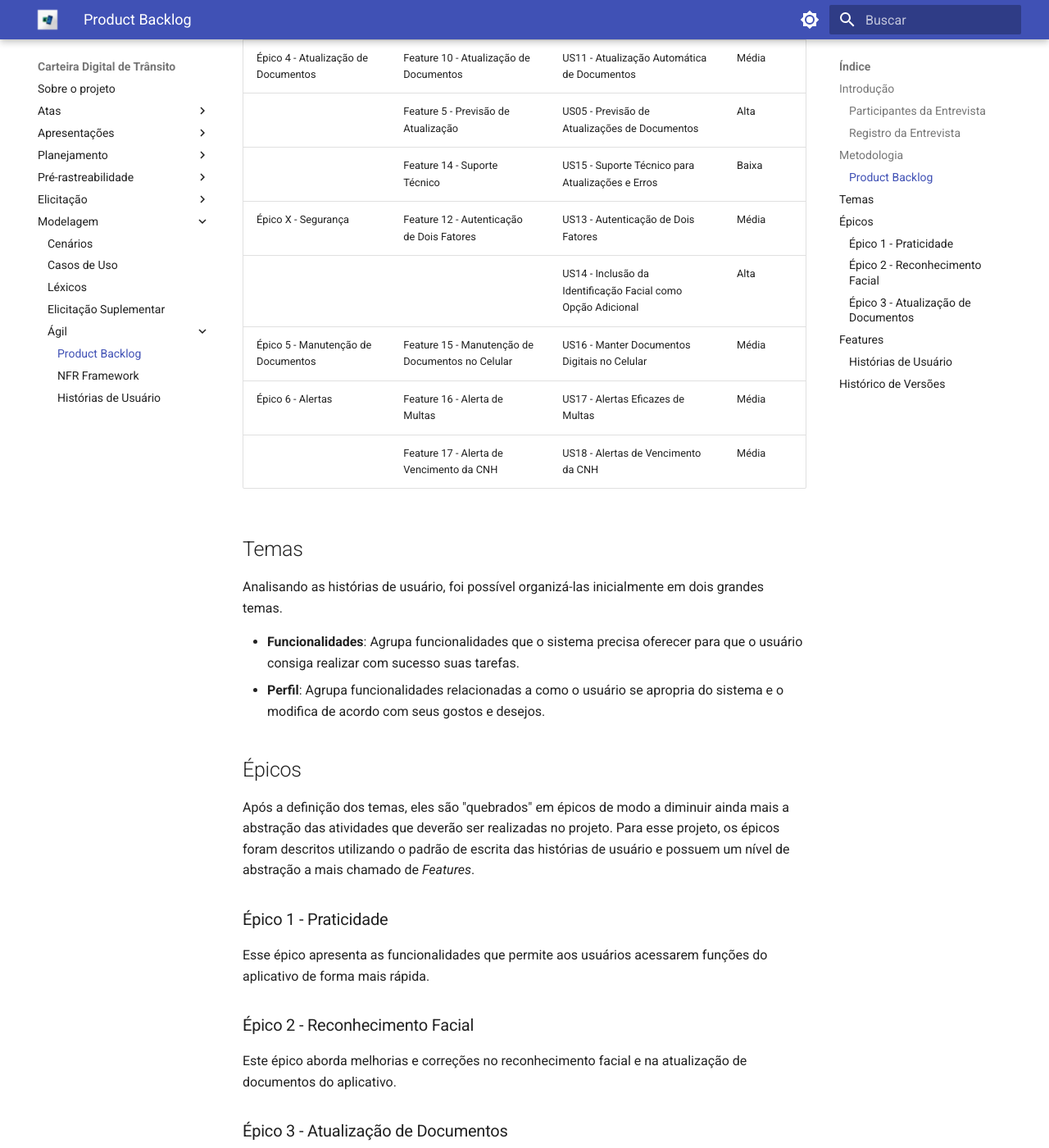
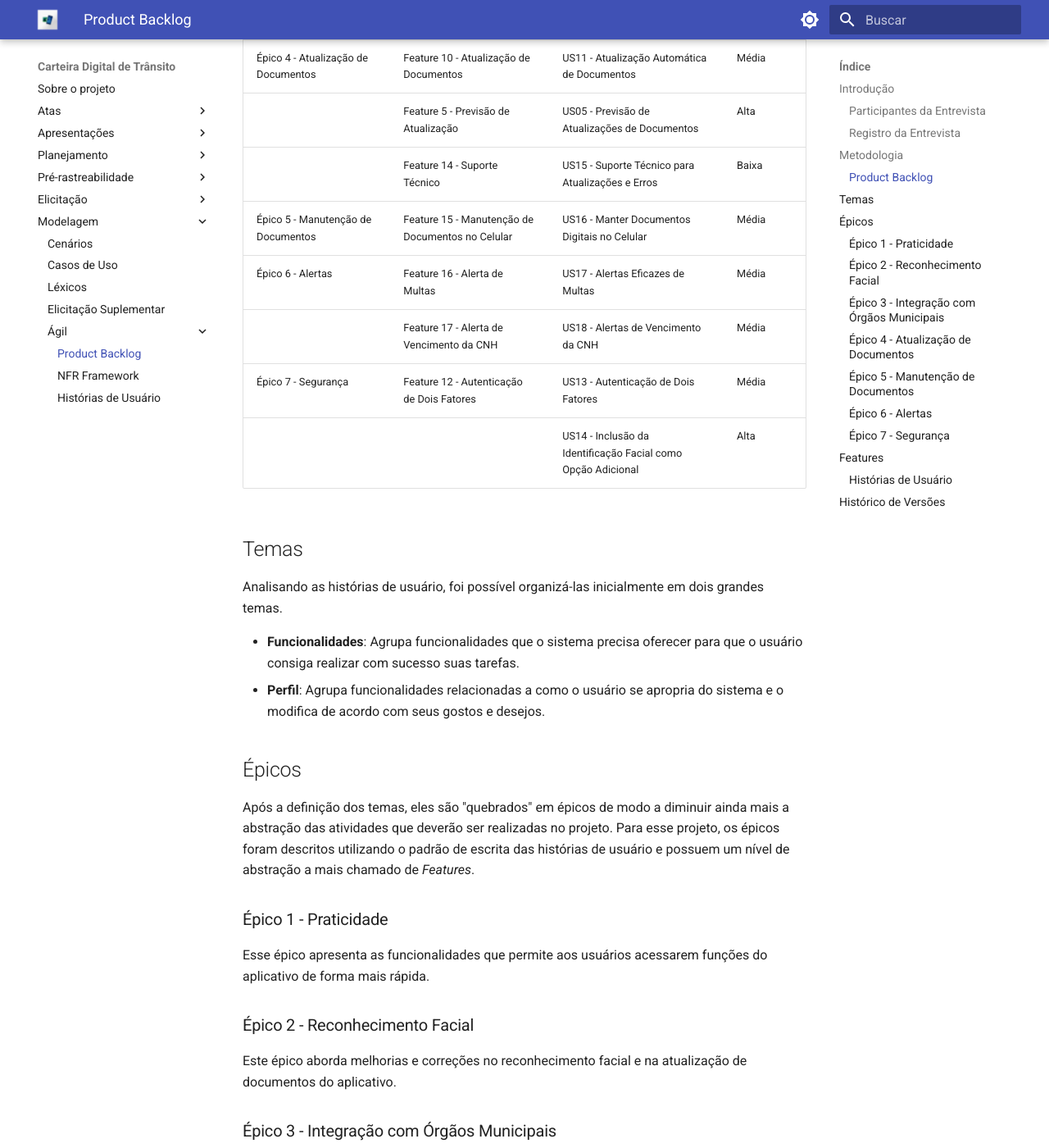
Before and after one commit to Requisitos-de-Software/2023.2-Carteira_Digital_de_Transito, an MkDocs documentation site: the page built from docs/modelagem/agil/backlog.md, in a window 1280 px wide and 1400 px high, scrolled down 2071 px. Shown: the whole window at 82% size. Built offline with MkDocs 1.6.1 and Material for MkDocs 9.7.7, drawn with Linux system fonts in a browser that asks for light colours; some of the changed text lies outside the part shown.

Commit message:
Update backlog.md

```diff
--- a/docs/modelagem/agil/backlog.md
+++ b/docs/modelagem/agil/backlog.md
@@ -43,11 +43,11 @@
 | Épico 4 - Atualização de Documentos     | Feature 10 - Atualização de Documentos | US11 - Atualização Automática de Documentos                        | Média       |
 |                                        | Feature 5 - Previsão de Atualização  | US05 - Previsão de Atualizações de Documentos                         | Alta        |
 |                                        | Feature 14 - Suporte Técnico         | US15 - Suporte Técnico para Atualizações e Erros                      | Baixa       |
-| Épico X - Segurança                     | Feature 12 - Autenticação de Dois Fatores | US13 - Autenticação de Dois Fatores                             | Média       |
-|                                        |                                      | US14 - Inclusão da Identificação Facial como Opção Adicional          | Alta        |
 | Épico 5 - Manutenção de Documentos     | Feature 15 - Manutenção de Documentos no Celular | US16 - Manter Documentos Digitais no Celular              | Média       |
 | Épico 6 - Alertas                      | Feature 16 - Alerta de Multas        | US17 - Alertas Eficazes de Multas                                     | Média       |
 |                                        | Feature 17 - Alerta de Vencimento da CNH | US18 - Alertas de Vencimento da CNH                               | Média       |
+| Épico 7 - Segurança                    | Feature 12 - Autenticação de Dois Fatores | US13 - Autenticação de Dois Fatores                             | Média       |
+|                                        |                                      | US14 - Inclusão da Identificação Facial como Opção Adicional          | Alta        |
 
 ## Temas
 
@@ -68,8 +68,15 @@
 
 Este épico aborda melhorias e correções no reconhecimento facial e na atualização de documentos do aplicativo.
 
-### Épico 3 - Atualização de Documentos
+### Épico 3 - Integração com Órgãos Municipais
 
+### Épico 4 - Atualização de Documentos
+
+### Épico 5 - Manutenção de Documentos
+
+### Épico 6 - Alertas
+
+### Épico 7 - Segurança
 
 ## Features
 
```
